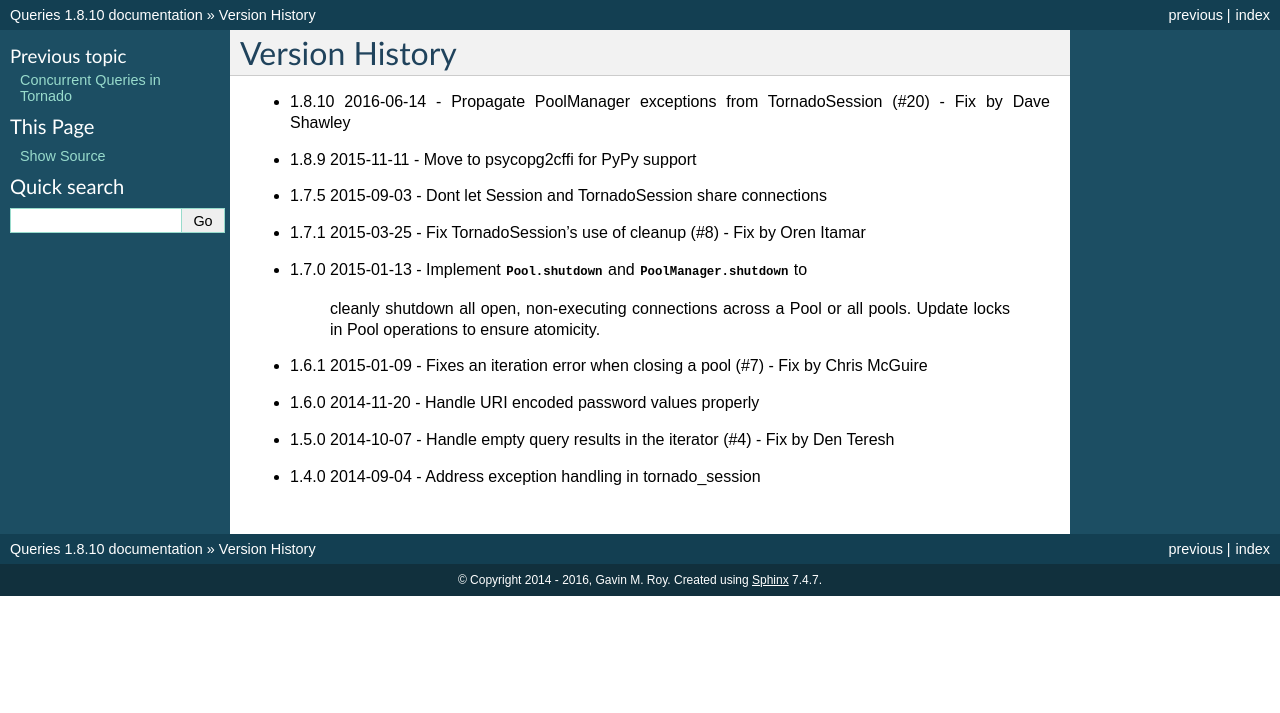
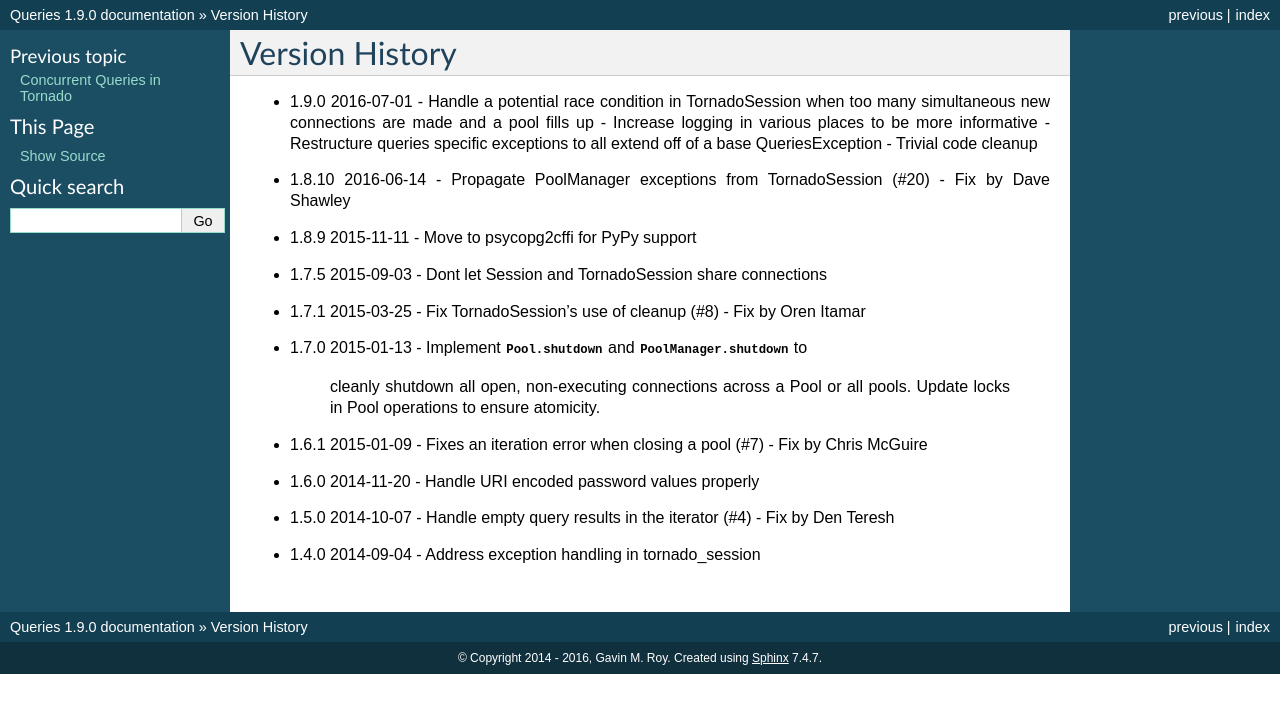
Before and after one commit to gmr/queries, a Sphinx documentation site: the page built from docs/history.rst, in a window 1280 px wide. Shown: the top 713 px of the page. Built offline with Sphinx 7.4.7, drawn with Linux system fonts in a browser that asks for light colours.

Commit message:
Bump the version

```diff
--- a/docs/history.rst
+++ b/docs/history.rst
@@ -1,5 +1,10 @@
 Version History
 ===============
+- 1.9.0 2016-07-01
+  - Handle a potential race condition in TornadoSession when too many simultaneous new connections are made and a pool fills up
+  - Increase logging in various places to be more informative
+  - Restructure queries specific exceptions to all extend off of a base QueriesException
+  - Trivial code cleanup
 - 1.8.10 2016-06-14
   - Propagate PoolManager exceptions from TornadoSession (#20) - Fix by Dave Shawley
 - 1.8.9 2015-11-11
--- a/queries/__init__.py
+++ b/queries/__init__.py
@@ -8,7 +8,7 @@ The core `queries.Queries` class will automatically register support for UUIDs,
 Unicode and Unicode arrays.
 
 """
-__version__ = '1.8.10'
+__version__ = '1.9.0'
 version = __version__
 
 import logging
--- a/setup.py
+++ b/setup.py
@@ -29,7 +29,7 @@ classifiers = ['Development Status :: 5 - Production/Stable',
                'Topic :: Software Development :: Libraries']
 
 setup(name='queries',
-      version='1.8.10',
+      version='1.9.0',
       description="Simplified PostgreSQL client built upon Psycopg2",
       maintainer="Gavin M. Roy",
       maintainer_email="gavinmroy@gmail.com",
```
